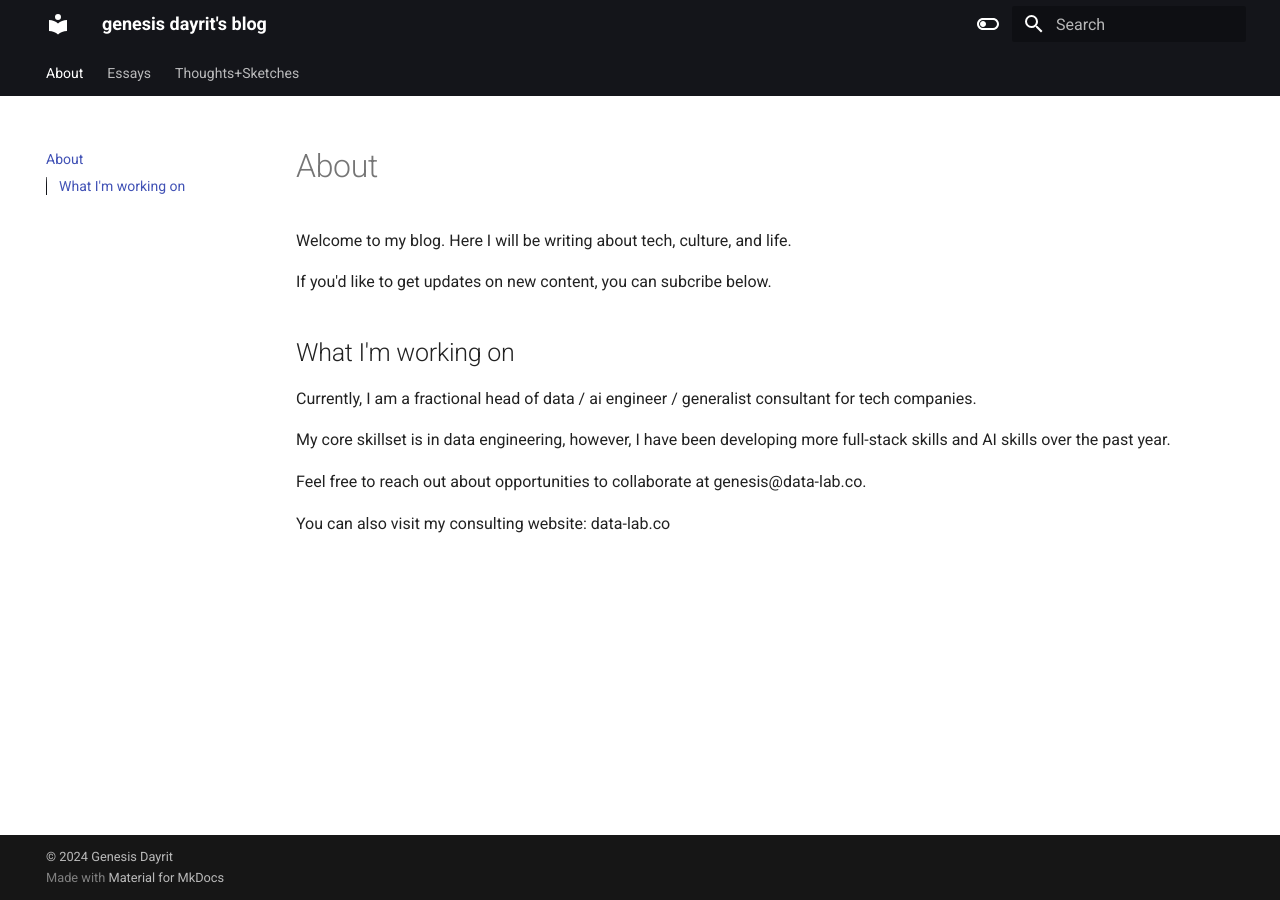
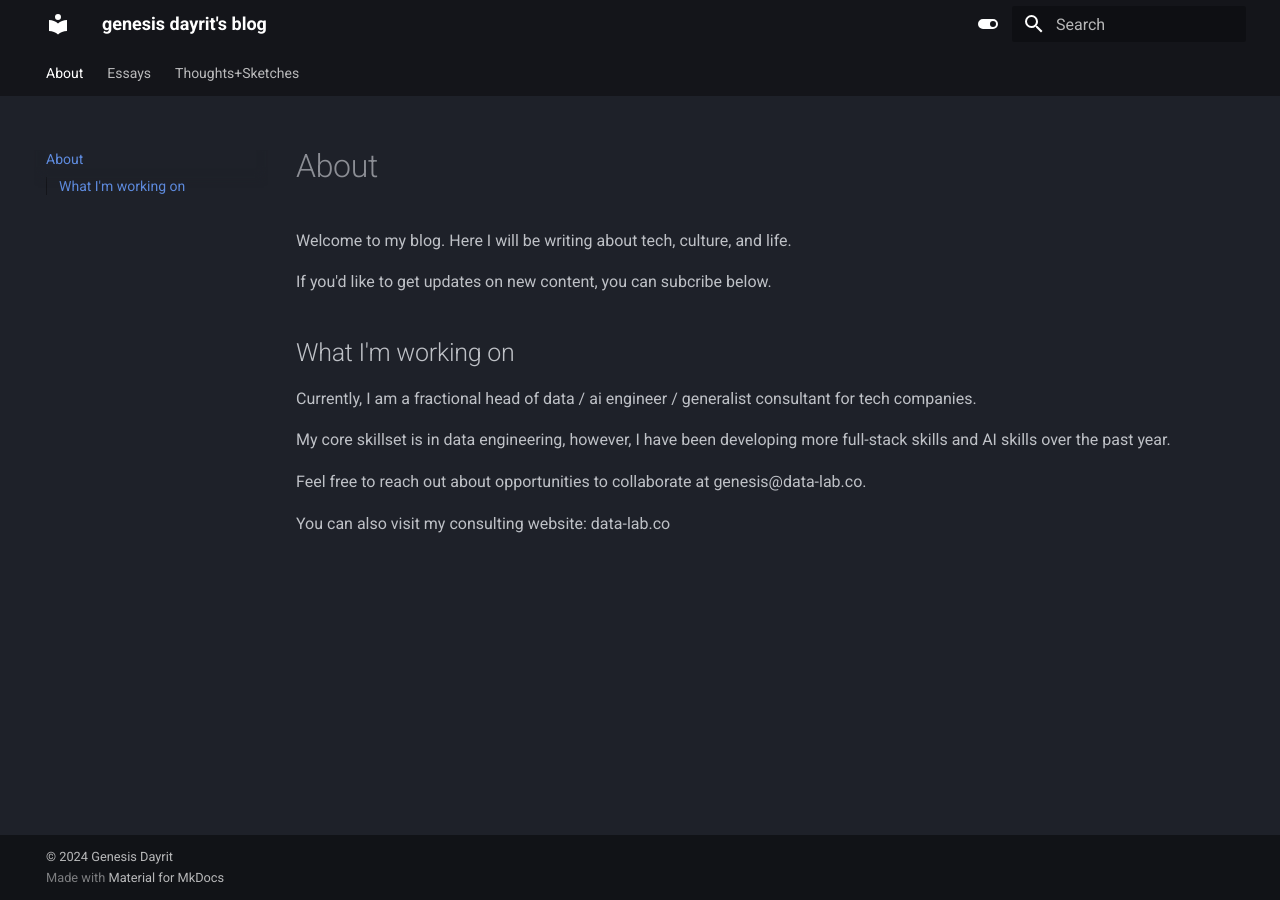
Before and after one commit to genesisdayrit/blog, an MkDocs documentation site: the page built from docs/index.md, in a window 1280 px wide. Built offline with MkDocs 1.6.1 and Material for MkDocs 9.7.7, drawn with Linux system fonts in a browser that asks for light colours.

```diff
--- a/mkdocs.yml
+++ b/mkdocs.yml
@@ -13,15 +13,15 @@ theme:
     - content.code.copy
   language: en
   palette:
+    - scheme: slate
+      toggle:
+        icon: material/toggle-switch
+        name: Switch to dark mode
+      primary: black
+      accent: purple
     - scheme: default
       toggle:
         icon: material/toggle-switch-off-outline
-        name: Switch to dark mode
-      primary: black
-      accent: purple
-    - scheme: slate
-      toggle:
-        icon: material/toggle-switch
         name: Switch to light mode
       primary: black
       accent: purple
```
